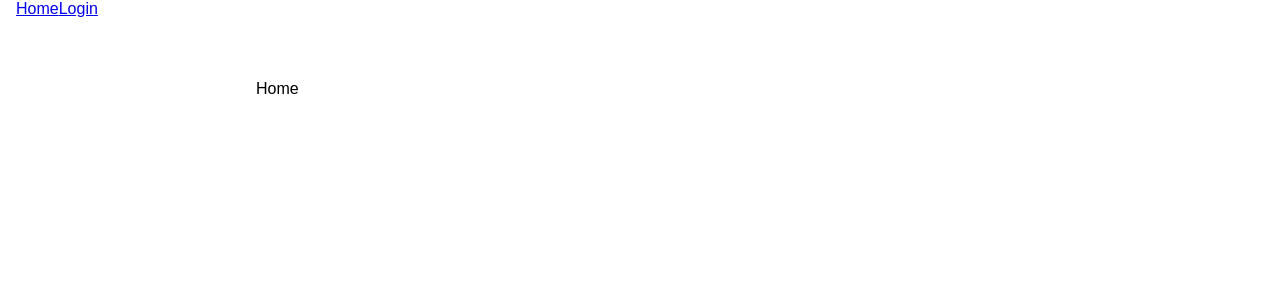
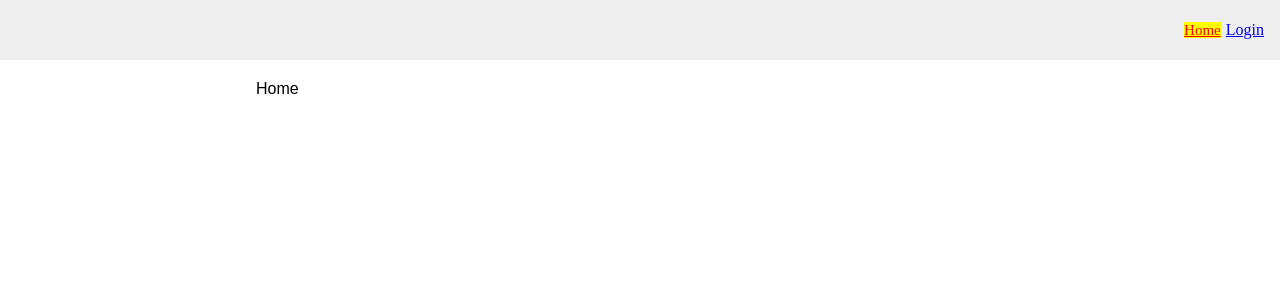
Before and after one commit to searchme86/react-scaffolding, a React (Create React App) app: page / in a window 1280 px wide. Shown: the top 300 px of the page. Built offline with nearby package versions, Linux system fonts and the light colour scheme.

Commit message:
🧱 💄 add a header component

```diff
--- a/src/components/common/Header.js
+++ b/src/components/common/Header.js
@@ -1,22 +1,81 @@
 import React from "react";
 import styled from "styled-components";
-import { Link } from "react-router-dom";
+import { NavLink } from "react-router-dom";
 
 const HeaderWrapper = styled.header`
+  position: fixed;
+  display: flex;
+  width: 100%;
   height: 60px;
-  width: 100%;
+  top: 0;
   box-sizing: border-box;
+  padding: 0 16px;
+  background: #eee;
+`;
+
+const Menu = styled.nav`
   display: flex;
-  padding: 0 16px;
-  position: fixed;
-  top: 0;
+  position: relative;
+  width: initial;
+  border-bottom: none;
+  margin: auto 0 auto auto;
+  font-family: "Times New Roman", Times, serif;
+  background: none;
+  left: initial;
+  top: initial;
 `;
+
+const List = styled.ul`
+  display: flex;
+  margin: 0;
+  padding: 0;
+`;
+
+const Item = styled.li`
+  list-style-type: none;
+  margin-right: 5px;
+  &:last-child {
+    margin-right: 0;
+  }
+`;
+
+const Actived = {
+  fontSize: 15,
+  color: "red",
+  background: "yellow",
+};
+
+function NavList({ children }) {
+  return <List>{children}</List>;
+}
+
+function NavItem({ children }) {
+  return <Item>{children}</Item>;
+}
 
 export function Header() {
   return (
     <HeaderWrapper>
-      <Link to="/">Home</Link>
-      <Link to="/login">Login</Link>
+      <Menu>
+        <NavList>
+          <NavItem>
+            <NavLink
+              to="/"
+              style={({ isActive }) => (isActive ? Actived : undefined)}
+            >
+              Home
+            </NavLink>
+          </NavItem>
+          <NavItem>
+            <NavLink
+              to="/login"
+              style={({ isActive }) => (isActive ? Actived : undefined)}
+            >
+              Login
+            </NavLink>
+          </NavItem>
+        </NavList>
+      </Menu>
     </HeaderWrapper>
   );
 }
```
